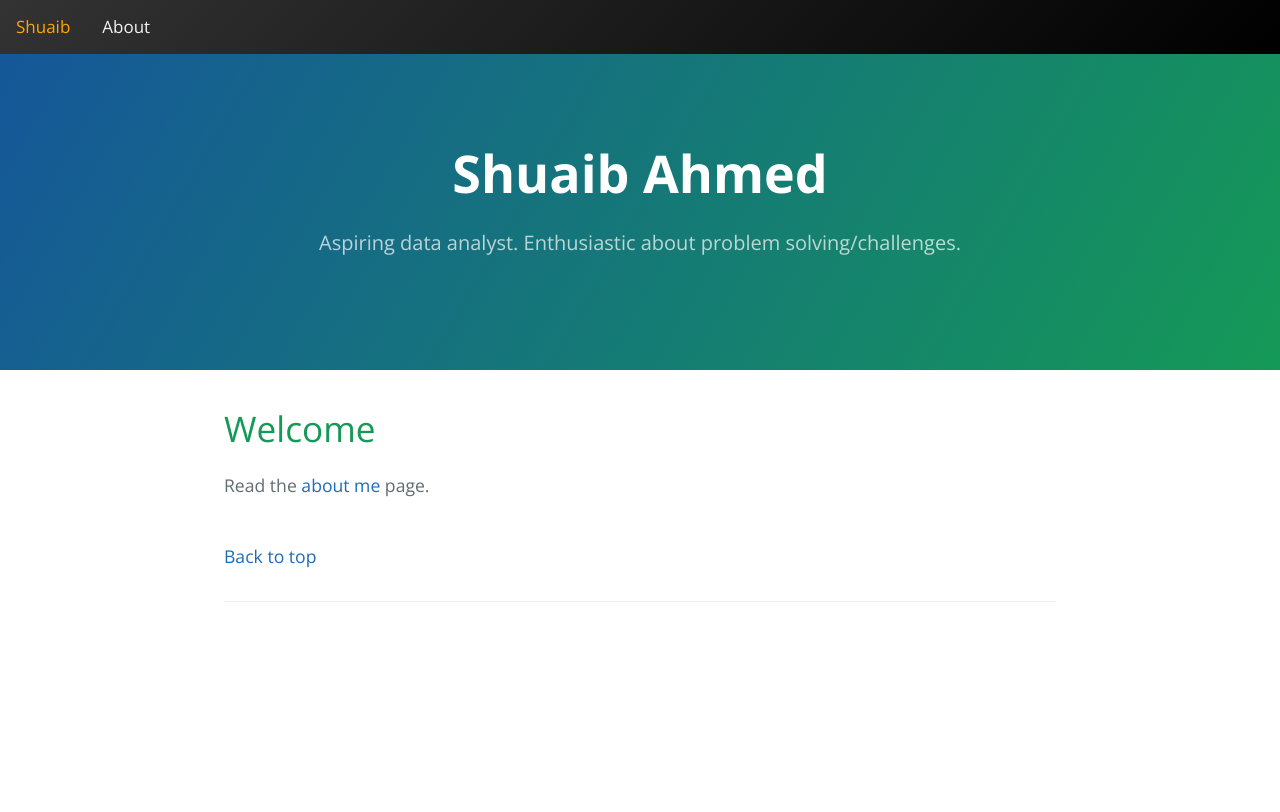
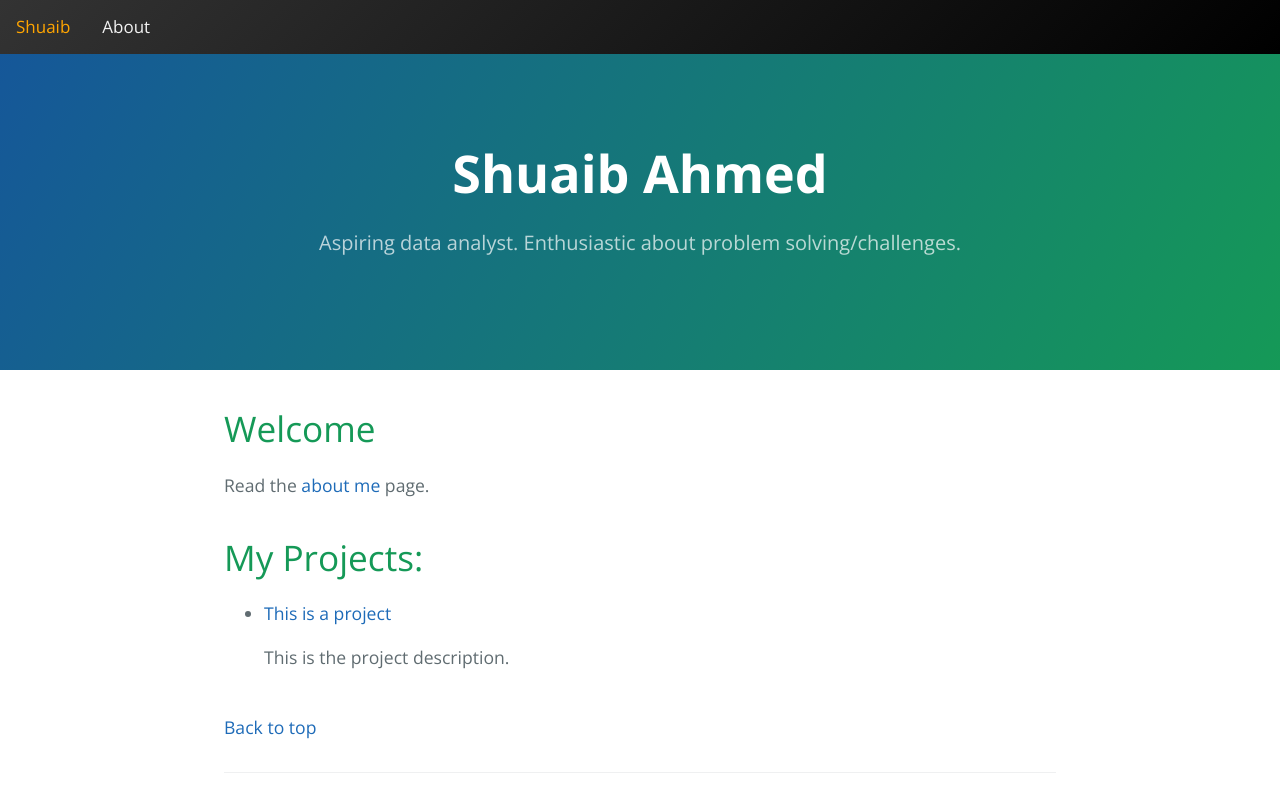
Before and after one commit to Shuaib-8/Shuaib-8.github.io, a Jekyll site: the page built from index.md, in a window 1280 px wide. Shown: the top 812 px of the page. Built offline with Jekyll 4.4.1, drawn with Linux system fonts in a browser that asks for light colours.

Commit message:
projects

```diff
--- /dev/null
+++ b/_posts/projects/2020-06-01-a-project.md
@@ -0,0 +1,11 @@
+---
+layout: default
+title: This is a project
+meta: This is the project description.
+categories: [projects]
+permalink: /posts/projects/this-is-a-project
+---
+
+# Project overview
+
+some stuff
--- a/index.md
+++ b/index.md
@@ -11,3 +11,14 @@ Read the <a href="{{site.baseurl}}/about">about me</a> page.
 <!--
 Contact: [{{site.email}}](mailto:{{site.email}})
 -->
+
+# My Projects:
+
+<ul >
+    {% for project in site.categories.projects limit:10 %}
+    <li>
+        <a href="{{project.url}}" class="silent_list">{{project.title}}</a>
+        <p>{{project.meta}}</p>
+    </li>
+    {% endfor %}
+</ul>
```
Also changed, not shown: categories/projects.md (added, +4 -0 lines).
